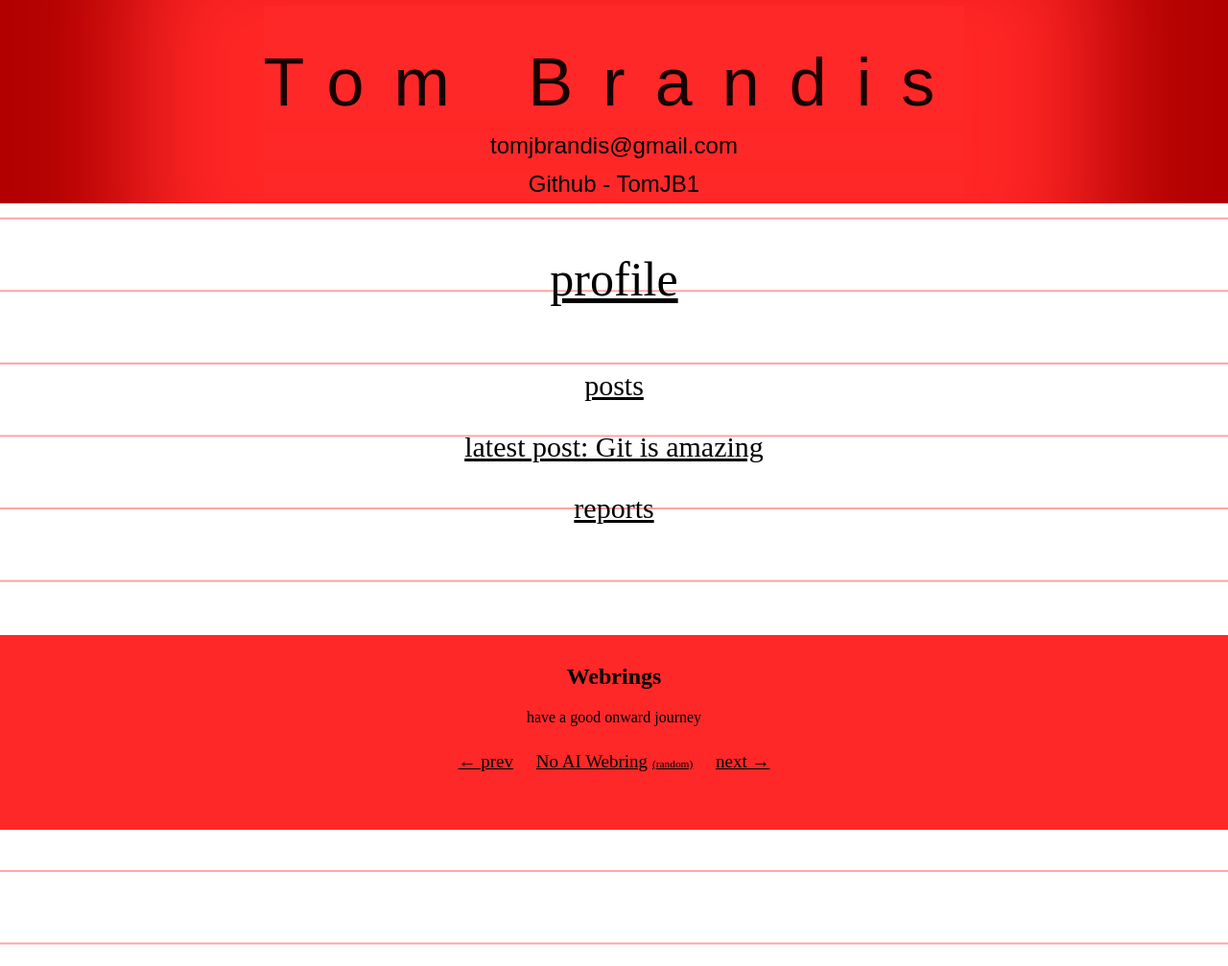
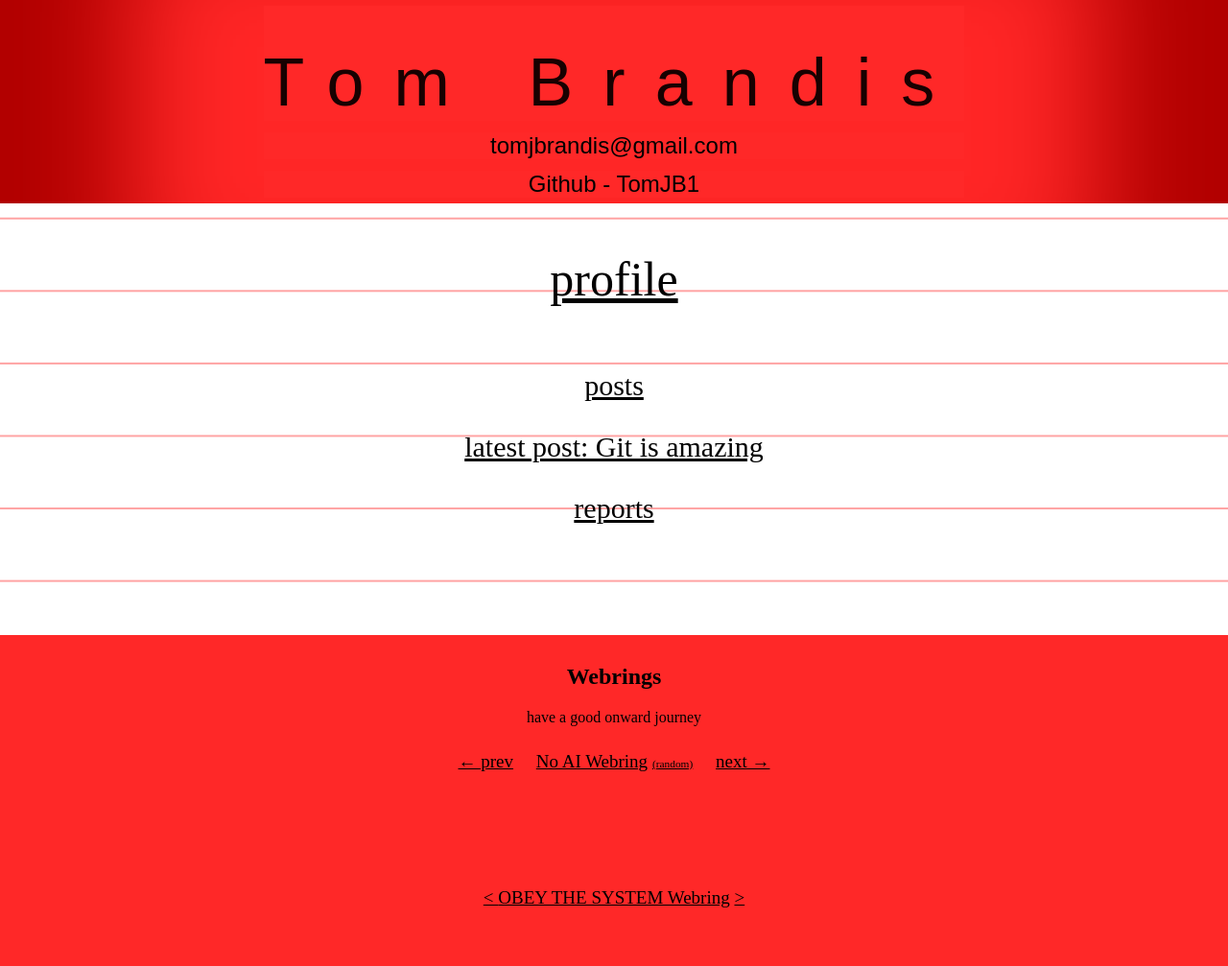
Before and after one commit to TomJB1/my-website-jekyll, a Jekyll site: the page built from index.html, in a window 1280 px wide. Shown: the whole page at 96% size. Built offline with Jekyll 4.4.1, drawn with Linux system fonts in a browser that asks for light colours; a script that is not in the unit is left out.

Commit message:
add focusfirst and obey the system webrings

```diff
--- a/index.html
+++ b/index.html
@@ -23,12 +23,22 @@
     <div id="webrings">
         <h2>Webrings</h2>
         <p>have a good onward journey</p>
-        <div>
+        <div id="noaiwebring">
             <a href="https://baccyflap.com/noai/?prv&s=tom" target="_top">← prev</a>&emsp;
             <a href="https://baccyflap.com/noai" target="_blank">No AI Webring</a>
             <a style="font-size:60%" href="https://baccyflap.com/noai/?rnd" target="_top">(random)</a>&emsp;
             <a href="https://baccyflap.com/noai/?nxt&s=tom" target="_top">next →</a>
         </div>
+        <div id='focusfirst-webring'>
+            <script type="text/javascript" src="https://www.beepbird.net/webring/onionring-variables.js"></script>
+            <script type="text/javascript" src="https://www.beepbird.net/webring/onionring-widget.js"></script>
+            <noscript><a href='https://www.beepbird.net/index.html'><img src="https://www.beepbird.net/webring/focusfirst.png" alt="Focus First Index"></a></noscript>
+        </div>
+        <div id="otswebring">
+            <a href="https://webring.obeythesystem.com/page?=previous" rel="nofollow"> < </a>
+            <a href="https://webring.obeythesystem.com/" rel="nofollow">OBEY THE SYSTEM Webring</a>
+            <a href="https://webring.obeythesystem.com/page?=next" rel="nofollow"> > </a>
+        </div>
     <a href="/rss/feed.xml" class="rss-feed"></a>
 </body>
 </html>
```
